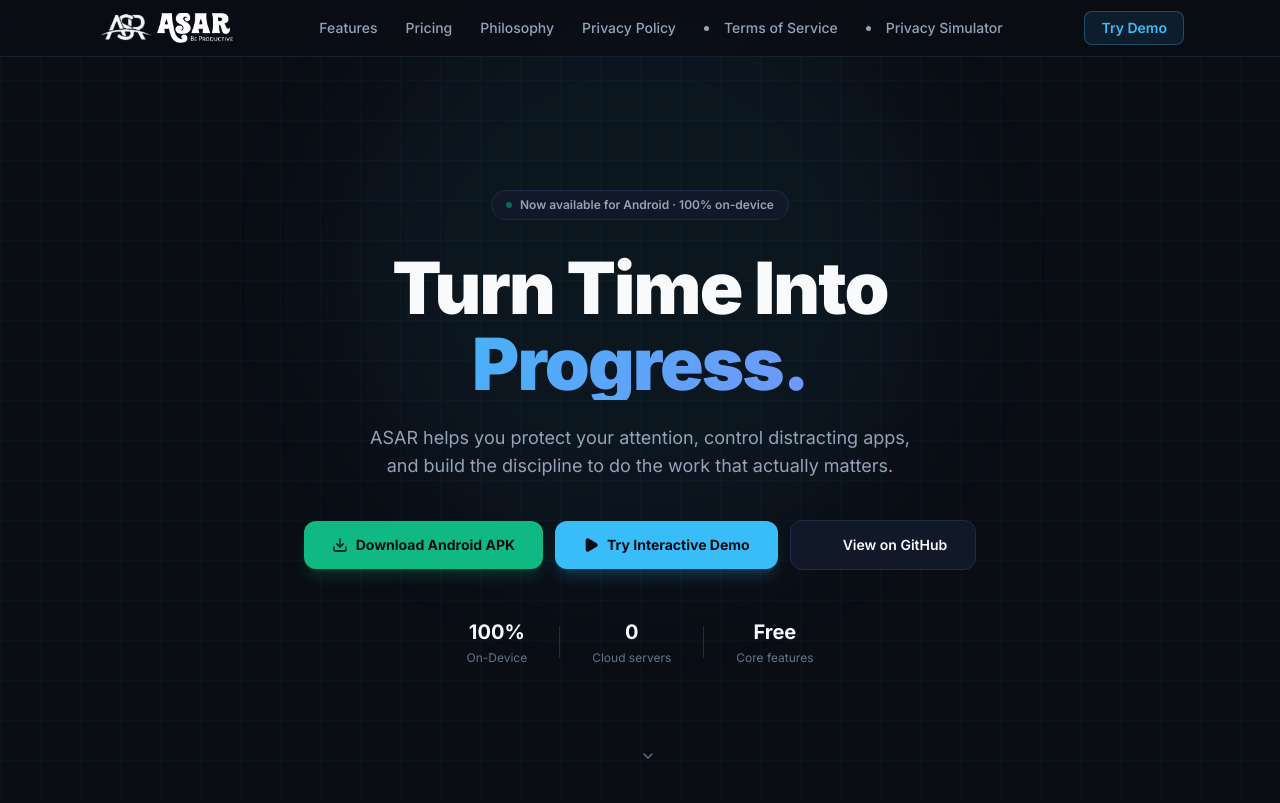
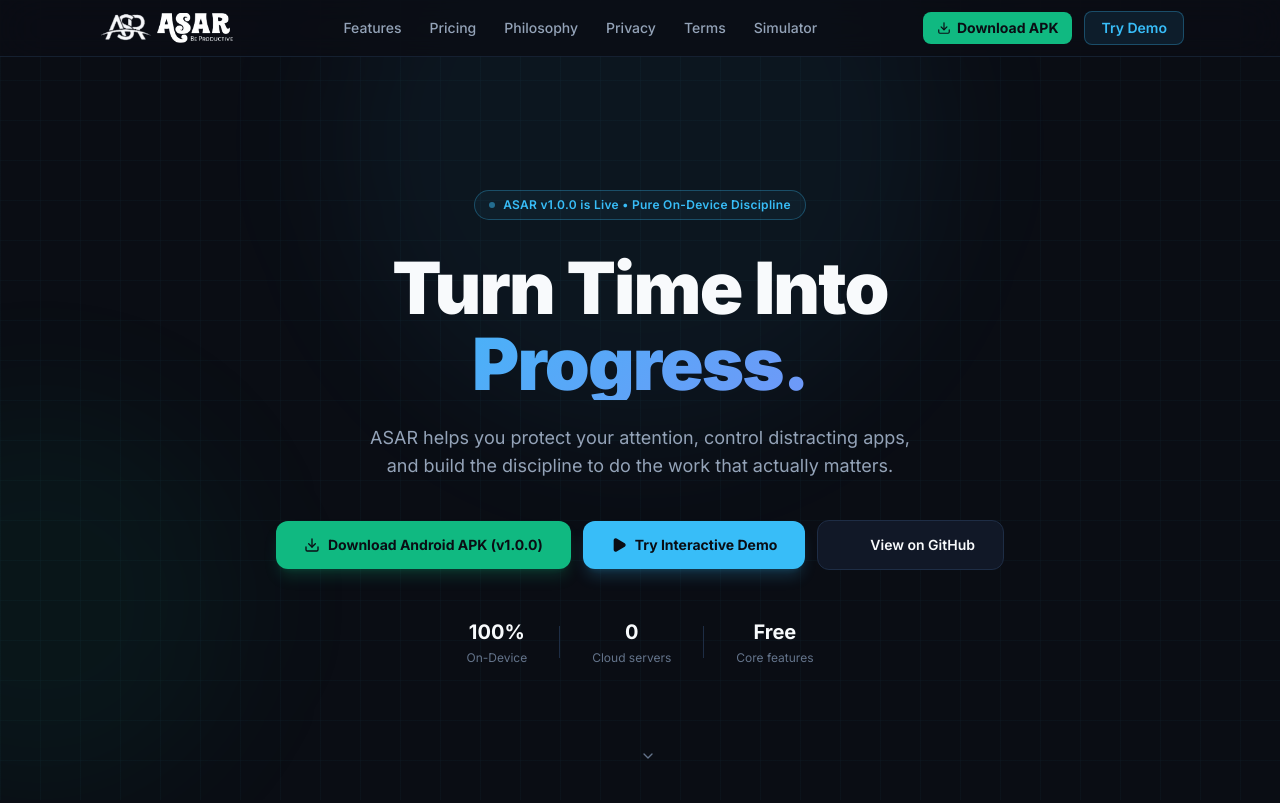
Before and after one commit to khalidabdullahh/AegisFocus, a plain HTML site: page index.html in a window 1280 px wide. Shown: the top 803 px of the page. Drawn offline with nearby package versions, Linux system fonts and the light colour scheme.

Commit message:
feat(release+landing): auto-publish GitHub release APK and update landing page direct download buttons

```diff
--- a/index.html
+++ b/index.html
@@ -138,17 +138,24 @@
             <a href="features.html" class="hover:text-asr-text transition">Features</a>
             <a href="pricing.html" class="hover:text-asr-text transition">Pricing</a>
             <a href="about.html" class="hover:text-asr-text transition">Philosophy</a>
-            <a href="privacy.html" class="hover:text-asr-text transition">Privacy Policy</a>
-                        <li><a href="terms.html" class="hover:text-asr-text transition">Terms of Service</a></li>
-                        <li><a href="refund.html" class="hover:text-asr-text transition">Privacy</a>
+            <a href="privacy.html" class="hover:text-asr-text transition">Privacy</a>
+            <a href="terms.html" class="hover:text-asr-text transition">Terms</a>
             <a href="#simulator" class="hover:text-asr-text transition">Simulator</a>
         </nav>
 
         <!-- CTA -->
-        <a href="#simulator"
-           class="bg-asr-sky/10 hover:bg-asr-sky/20 border border-asr-sky/30 text-asr-sky text-sm font-semibold px-4 py-1.5 rounded-lg transition">
-            Try Demo
-        </a>
+        <div class="flex items-center gap-3">
+            <a href="https://github.com/khalidabdullahh/AegisFocus/releases/latest/download/ASAR-Latest.apk"
+               download="ASAR-Latest.apk"
+               class="bg-asr-emerald hover:bg-asr-emerald/90 text-asr-bg text-xs sm:text-sm font-bold px-3.5 py-1.5 rounded-lg transition flex items-center gap-1.5">
+                <i data-lucide="download" class="w-3.5 h-3.5"></i>
+                Download APK
+            </a>
+            <a href="#simulator"
+               class="hidden sm:inline-flex bg-asr-sky/10 hover:bg-asr-sky/20 border border-asr-sky/30 text-asr-sky text-sm font-semibold px-4 py-1.5 rounded-lg transition">
+                Try Demo
+            </a>
+        </div>
     </div>
 </header>
 
@@ -158,15 +165,16 @@
 ════════════════════════════════════════════════════════════════════ -->
 <section class="hero-grid min-h-screen flex flex-col items-center justify-center pt-14 px-5 text-center relative overflow-hidden">
 
-    <!-- Radial glow accent -->
-    <div class="absolute top-1/3 left-1/2 -translate-x-1/2 -translate-y-1/2 w-[600px] h-[600px] rounded-full bg-asr-sky/5 blur-3xl pointer-events-none"></div>
+    <!-- Ambient glow circles -->
+    <div class="absolute -top-40 left-1/2 -translate-x-1/2 w-[600px] h-[600px] bg-asr-sky/5 rounded-full blur-3xl pointer-events-none"></div>
+    <div class="absolute top-1/2 -left-40 w-[400px] h-[400px] bg-asr-emerald/5 rounded-full blur-3xl pointer-events-none"></div>
 
-    <div class="relative max-w-3xl mx-auto">
+    <div class="max-w-4xl mx-auto z-10 py-16 sm:py-24">
 
         <!-- Badge -->
-        <div class="inline-flex items-center gap-2 bg-asr-surface border border-asr-border text-xs font-semibold text-asr-muted px-3.5 py-1.5 rounded-full mb-8">
-            <span class="w-1.5 h-1.5 rounded-full bg-asr-emerald animate-pulse"></span>
-            Now available for Android · 100% on-device
+        <div class="inline-flex items-center gap-2 px-3.5 py-1.5 rounded-full border border-asr-sky/30 bg-asr-sky/5 text-asr-sky text-xs font-semibold mb-8 tracking-wide">
+            <span class="w-1.5 h-1.5 rounded-full bg-asr-sky animate-pulse"></span>
+            ASAR v1.0.0 is Live &bull; Pure On-Device Discipline
         </div>
 
         <!-- Headline -->
@@ -182,10 +190,10 @@
 
         <!-- CTAs -->
         <div class="flex flex-col sm:flex-row items-center justify-center gap-3 mt-10">
-            <a href="ASAR-v1.0.0.apk" download="ASAR-v1.0.0.apk"
+            <a href="https://github.com/khalidabdullahh/AegisFocus/releases/latest/download/ASAR-Latest.apk" download="ASAR-Latest.apk"
                class="w-full sm:w-auto bg-asr-emerald hover:bg-asr-emerald/90 text-asr-bg font-bold text-sm px-7 py-3.5 rounded-xl transition shadow-lg shadow-asr-emerald/20 flex items-center justify-center gap-2">
                 <i data-lucide="download" class="w-4 h-4"></i>
-                Download Android APK
+                Download Android APK (v1.0.0)
             </a>
             <a href="#simulator"
                class="w-full sm:w-auto bg-asr-sky hover:bg-asr-sky/90 text-asr-bg font-bold text-sm px-7 py-3.5 rounded-xl transition shadow-lg shadow-asr-sky/20 flex items-center justify-center gap-2">
```
Also changed, not shown: about.html (+14 -7 lines), features.html (+14 -7 lines), pricing.html (+18 -9 lines), privacy.html (+14 -7 lines), refund.html (+12 -3 lines), terms.html (+12 -3 lines), .github/workflows/build-apk.yml.
